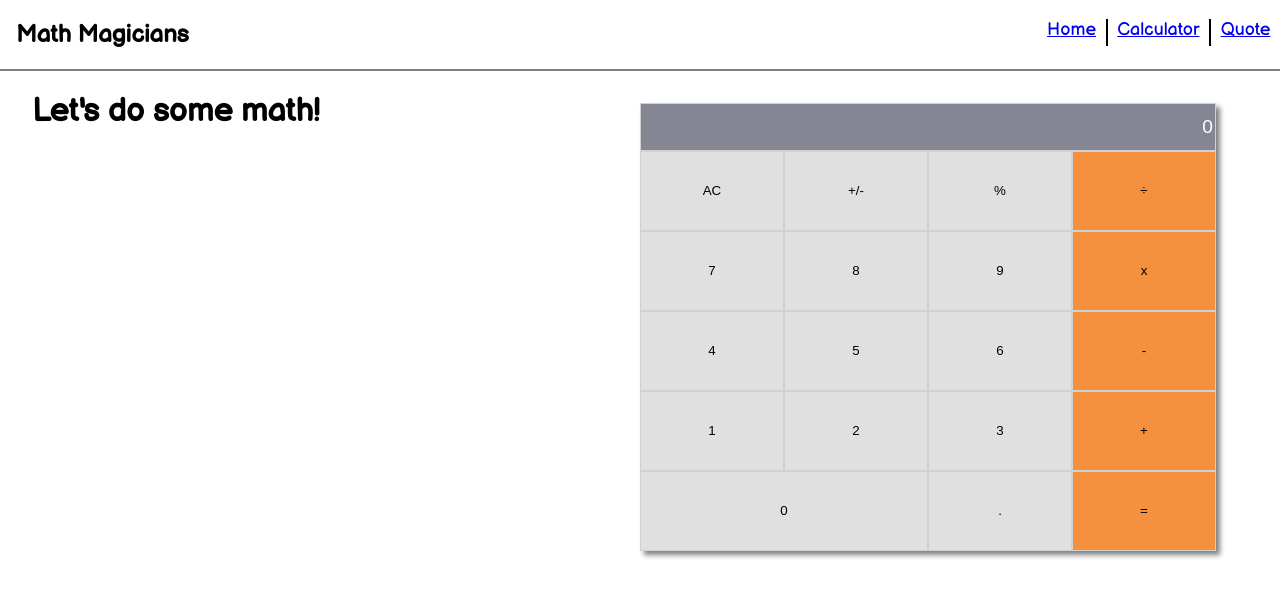
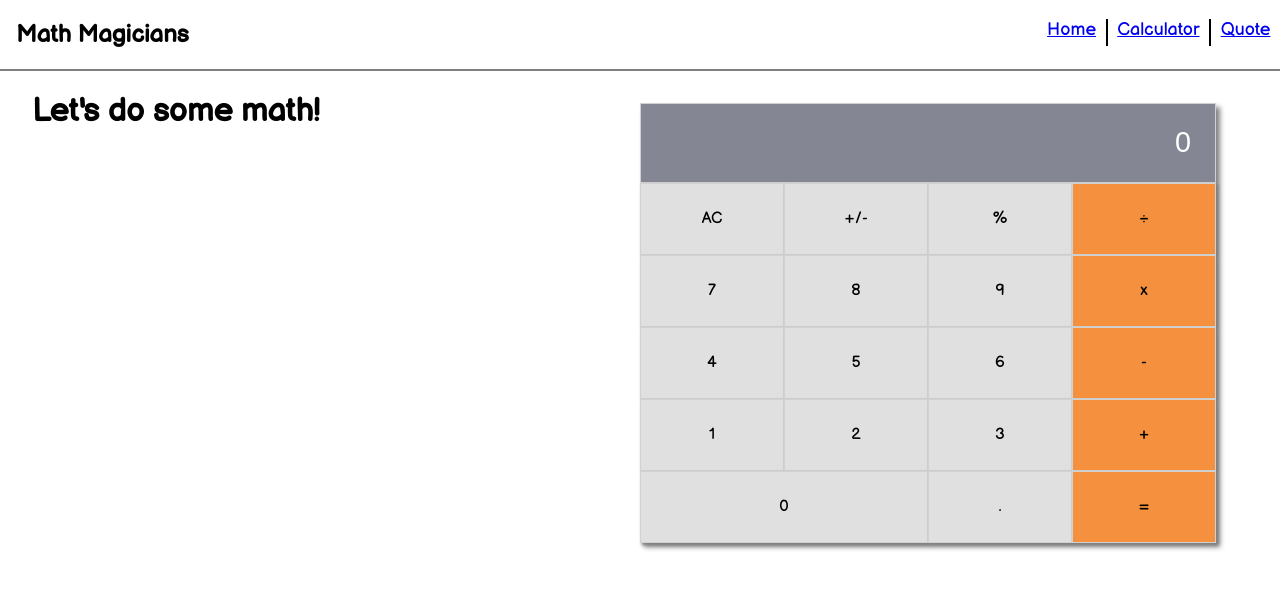
Before and after one commit to TedLivist/math-magicians, a React (Create React App) app: page /calculator in a window 1280 px wide. Shown: the top 596 px of the page. Built offline with nearby package versions, Linux system fonts and the light colour scheme.

Commit message:
Style quote button

```diff
--- a/src/stylesheets/calculator.css
+++ b/src/stylesheets/calculator.css
@@ -27,8 +27,9 @@ button {
   width: 100%;
   background-color: #858694;
   color: white;
-  height: 3rem;
-  font-size: 1.2rem;
+  height: 5rem;
+  font-size: 1.8rem;
+  padding: 0 1.5rem;
   border: 1px solid #d1d1d1;
 }
 
@@ -45,7 +46,7 @@ button {
 
 .container button {
   border: 1px solid #d1d1d1;
-  height: 5rem;
+  height: 4.5rem;
 }
 
 .button-width {
--- a/src/stylesheets/navbar.css
+++ b/src/stylesheets/navbar.css
@@ -10,7 +10,7 @@
 
 .menu-items {
   display: flex;
-  justify-content: end;
+  justify-content: flex-end;
 }
 
 .menu-items li {
--- a/src/stylesheets/quote.css
+++ b/src/stylesheets/quote.css
@@ -8,3 +8,21 @@
   padding: 1rem;
   box-shadow: 4px 4px 4px gray;
 }
+
+button {
+  border: none;
+  padding: 0.5rem;
+  font-family: 'Balsamiq Sans';
+  font-size: 1rem;
+  background-color: white;
+  box-shadow: 2px 2px 3px gray;
+}
+
+button:hover {
+  cursor: pointer;
+}
+
+button:active {
+  background-color: black;
+  color: #fff;
+}
```
